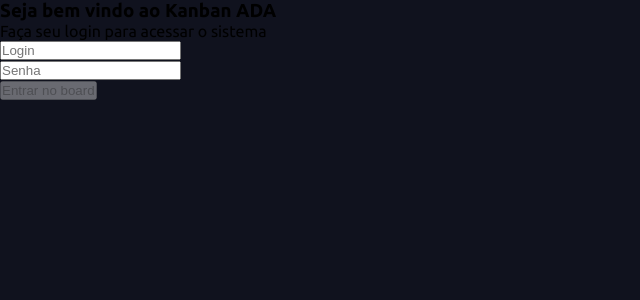
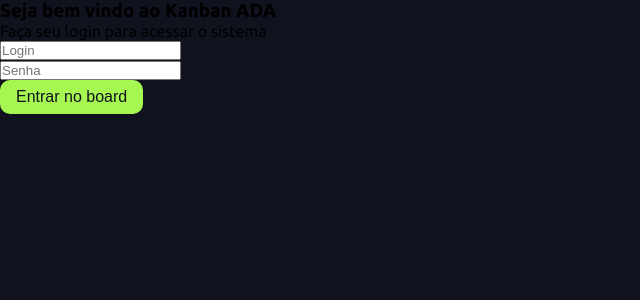
Before and after one commit to tosipaulo/kanban-ada, an Angular app: page /login in a window 1280 px wide. Shown: the top 300 px of the page, without its empty margins (0-640 px from the left). Built offline with nearby package versions, Linux system fonts and the light colour scheme.

Commit message:
feat: add modal

```diff
--- a/src/app/pages/board/board.component.html
+++ b/src/app/pages/board/board.component.html
@@ -9,7 +9,10 @@
             [cdkDropListConnectedTo]="[doingList, doneList]"
             [id]="'todoList'"
             (cdkDropListDropped)="drop($event)">
-            <h2 class="board__column__title">To Do</h2>
+            <div class="board__column__header">
+                <h2 class="board__column__title">To Do</h2>
+                <ui-button (click)="openDialog()">Adicionar</ui-button>
+            </div>
             <div class="board__column__cards" >
                 <ng-container *ngFor="let card of cardsGroup.ToDo">
                     <ui-card
--- a/src/app/pages/board/board.component.scss
+++ b/src/app/pages/board/board.component.scss
@@ -15,6 +15,11 @@
         border-radius: 10px;
         width: 33%;
         overflow: hidden;
+
+        &__header {
+            display: flex;
+            justify-content: space-between;
+        }
 
         &__title {
             margin-bottom: 32px;
--- a/src/app/pages/board/board.component.ts
+++ b/src/app/pages/board/board.component.ts
@@ -7,11 +7,22 @@ import { CommonModule } from '@angular/common';
 import { CardComponent } from 'src/app/shared/components/card/card.component';
 import { DragDropModule } from '@angular/cdk/drag-drop';
 import { CdkDragDrop, moveItemInArray, transferArrayItem } from '@angular/cdk/drag-drop';
+import { ButtonComponent } from 'src/app/shared/components/button/button.component';
+import { Dialog, DialogModule } from '@angular/cdk/dialog';
+import { ModalComponent } from 'src/app/shared/components/modal/modal.component';
 
 @Component({
   selector: 'app-board',
   standalone: true,
-  imports: [CommonModule, RouterModule, MatIconModule, DragDropModule, CardComponent],
+  imports: [
+    CommonModule,
+    RouterModule,
+    MatIconModule,
+    DragDropModule,
+    CardComponent,
+    ButtonComponent,
+    DialogModule
+],
   templateUrl: './board.component.html',
   styleUrls: ['./board.component.scss']
 })
@@ -21,7 +32,10 @@ export class BoardComponent implements OnInit {
 
   cardsGroup: CardsGroupedByStatus = { ToDo: [], Doing: [], Done: [] };
 
-  constructor(private cardService: CardsService){}
+  constructor(
+    private cardService: CardsService,
+    public dialog: Dialog
+  ){}
 
   ngOnInit(): void {
     this.cardService.getCards().subscribe(cardsGroup => this.cardsGroup = cardsGroup)
@@ -72,4 +86,12 @@ export class BoardComponent implements OnInit {
     throw new Error('Unknown container id');
   }
 
+  openDialog(): void {
+    const dialogRef = this.dialog.open<string>(ModalComponent, {width: '500px'});
+
+    dialogRef.closed.subscribe(result => {
+      console.log('The dialog was closed');
+    });
+  }
+
 }
--- a/src/app/pages/login/components/signin/signin.component.html
+++ b/src/app/pages/login/components/signin/signin.component.html
@@ -10,8 +10,8 @@
         </div>
 
         <div class="form-actions">
-            <ui-button [configButton]="{ type: 'default', text: 'Entrar no board'}" [isDisabled]="form.invalid"
-                typeButton="submit" [isLoading]="isLoading"></ui-button>
+            <ui-button [isDisabled]="form.invalid"
+                typeButton="submit" [isLoading]="isLoading">Entrar no board</ui-button>
         </div>
     </form>
 </div>
--- a/src/app/shared/components/button/button.component.html
+++ b/src/app/shared/components/button/button.component.html
@@ -2,15 +2,7 @@
   (click)="clicked.emit()"
   [type]="typeButton"
   class="button"
-  [ngClass]="{
-    outline: configButton.type === 'outline',
-    orange: configButton.type === 'outline' && configButton.color === 'orange',
-    green: configButton.type === 'outline' && configButton.color === 'green',
-    white: configButton.type === 'outline' && configButton.color === 'white',
-    hasIcon: configButton.icon?.length,
-    notHaveText: !configButton.text.length
-  }"
   [disabled]="isDisabled"
 >
-{{ configButton.text }}
+<ng-content></ng-content>
 </button>
--- a/src/app/shared/components/button/button.component.scss
+++ b/src/app/shared/components/button/button.component.scss
@@ -0,0 +1,13 @@
+.button {
+    border: none;
+    padding: 8px 16px;
+    background-color: var(--color-primary);
+    color: var(--color-black);
+    border-radius: 10px;
+    font-size: 1rem;
+    cursor: pointer;
+
+    &:hover{
+        background-color: var(--color-primary-hover);
+    }
+}
--- a/src/app/shared/components/button/button.component.ts
+++ b/src/app/shared/components/button/button.component.ts
@@ -1,5 +1,5 @@
 import { CommonModule } from '@angular/common';
-import { Component, EventEmitter, Input, OnInit, Output } from '@angular/core';
+import { ChangeDetectionStrategy, Component, EventEmitter, Input, OnInit, Output } from '@angular/core';
 import { ButtonType } from './button.type';
 
 
@@ -8,12 +8,11 @@ import { ButtonType } from './button.type';
   standalone: true,
   imports: [CommonModule],
   templateUrl: './button.component.html',
-  styleUrls: ['./button.component.scss']
+  styleUrls: ['./button.component.scss'],
+  changeDetection: ChangeDetectionStrategy.OnPush
 })
 export class ButtonComponent implements OnInit {
-  @Input() configButton: ButtonType = {
-    type: 'default', text: 'Text default'
-  };
+
   @Input() typeButton: 'submit' | 'reset' | 'button' = 'button';
   @Input() isDisabled = false;
   @Input() isLoading = false;
--- /dev/null
+++ b/src/app/shared/components/modal/modal.component.html
@@ -0,0 +1,7 @@
+<div class="modal">
+    <h3 class="modal__title">Cadastre seu card</h3>
+    <form class="modal__form">
+        <input class="modal__form__input" type="text" placeholder="Adicione o titulo">
+        <textarea class="modal__form__textarea"></textarea>
+    </form>
+</div>
--- /dev/null
+++ b/src/app/shared/components/modal/modal.component.scss
@@ -0,0 +1,33 @@
+:host {
+    display: block;
+    background: var(--color-white);
+    border-radius: 8px;
+    padding: 32px;
+}
+
+.modal {
+    &__title {
+        margin-bottom: 32px;
+        font-size: 1.5rem;
+        color: var(--color-gray-100);
+        font-weight: 400;
+    }
+
+    &__form {
+        &__input {
+            width: 100%;
+            border-radius: 5px;
+            outline: none;
+            padding: 0.625rem 1.25rem;
+            font-size: 1rem;
+            color: var(--color-gray-100);
+            line-height: 2;
+            border: 1px solid var(--color-gray-100);
+            margin-bottom: 32px;
+
+            &:focus, &:active {
+                border-color: var(--color-primary);
+            }
+        }
+    }
+}
```
Also changed, not shown: src/app/shared/components/modal/modal.component.ts (added, +14 -0 lines), 1 other file (tests, documents, lock files or other folders).
